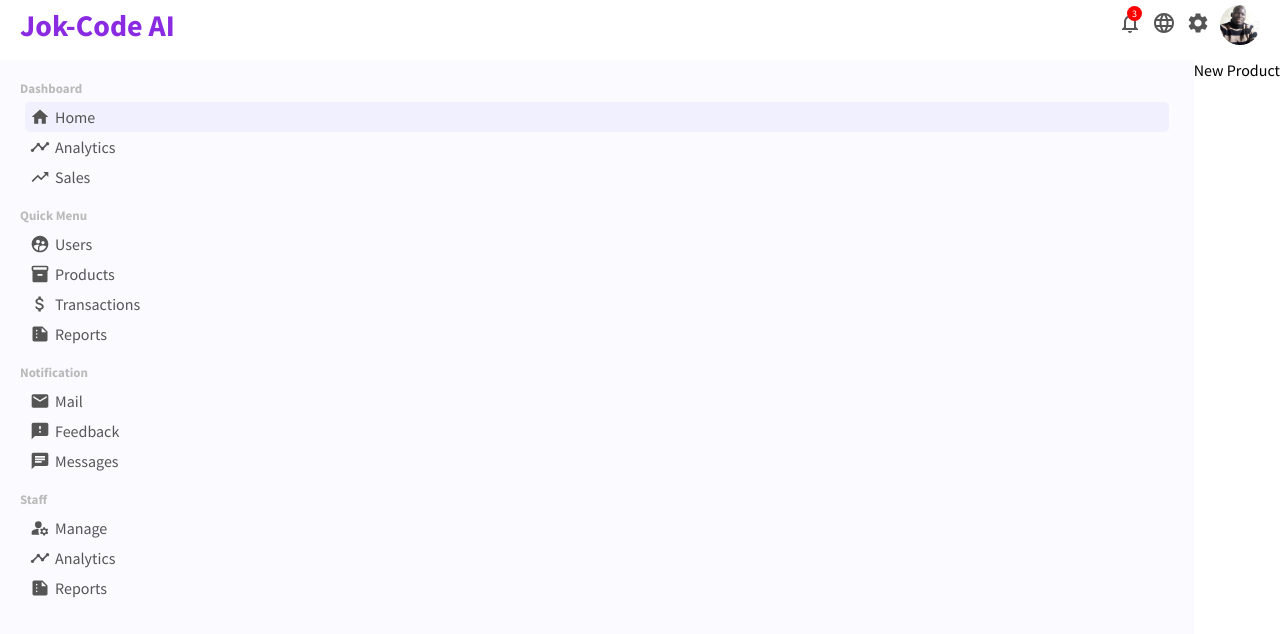
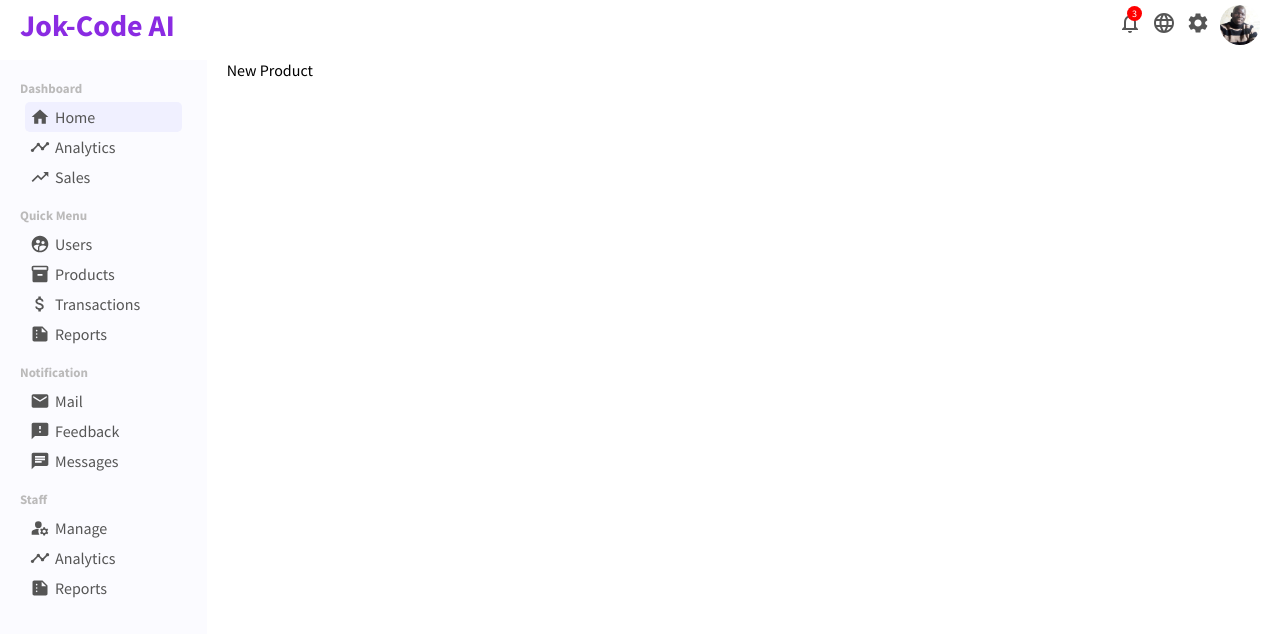
Before and after one commit to Jokmonsimon/react-admin-dashboard, a React (Create React App) app: page /addNewProduct in a window 1280 px wide. Shown: the top 634 px of the page. Built offline with nearby package versions, Linux system fonts and the light colour scheme.

Commit message:
New Update

```diff
--- a/src/pages/newProduct/NewProduct.jsx
+++ b/src/pages/newProduct/NewProduct.jsx
@@ -1,5 +1,5 @@
 import "./NewProduct.css";
 
 export default function NewProduct() {
-  return <div>New Product</div>;
+  return <div className="new-product">New Product</div>;
 }
```
